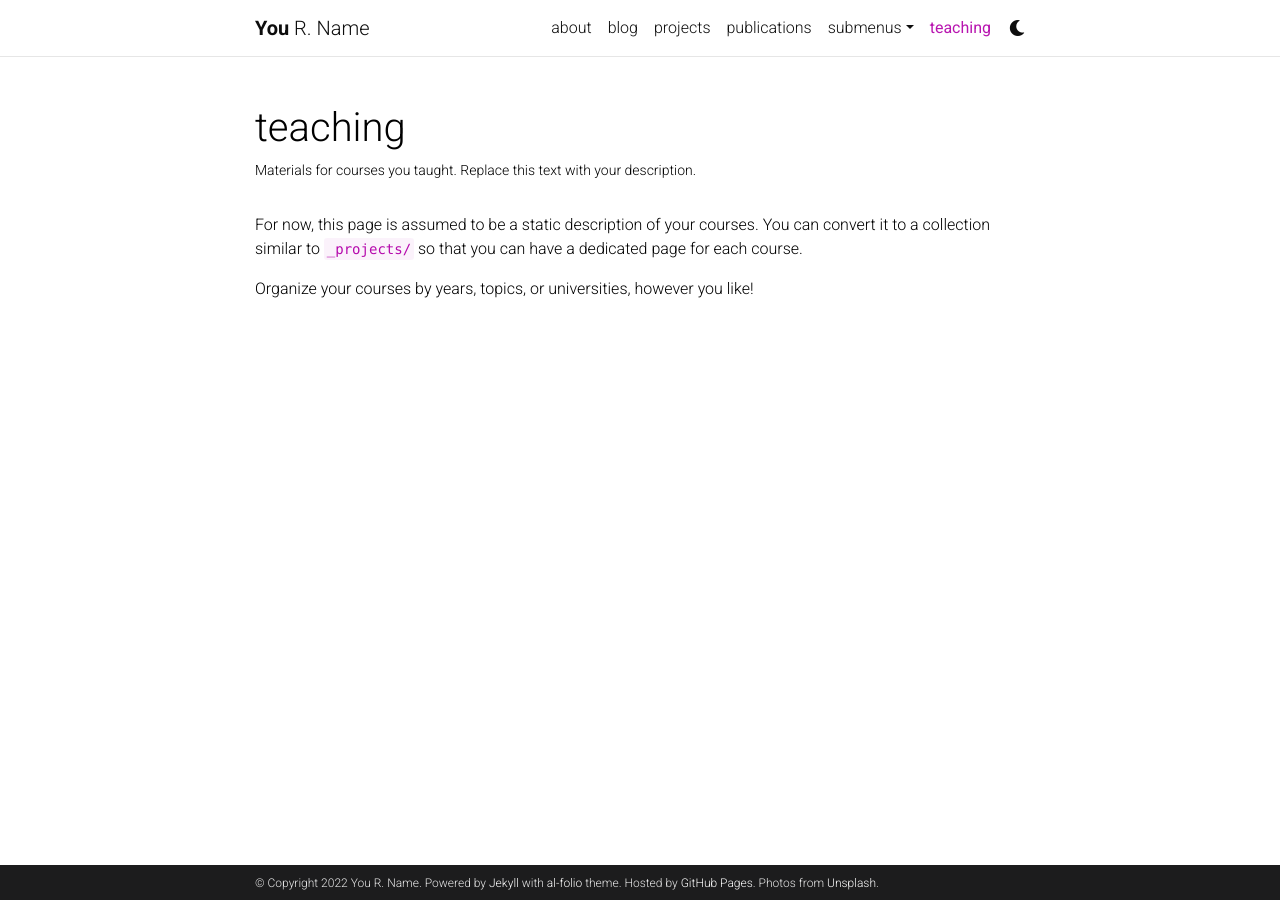
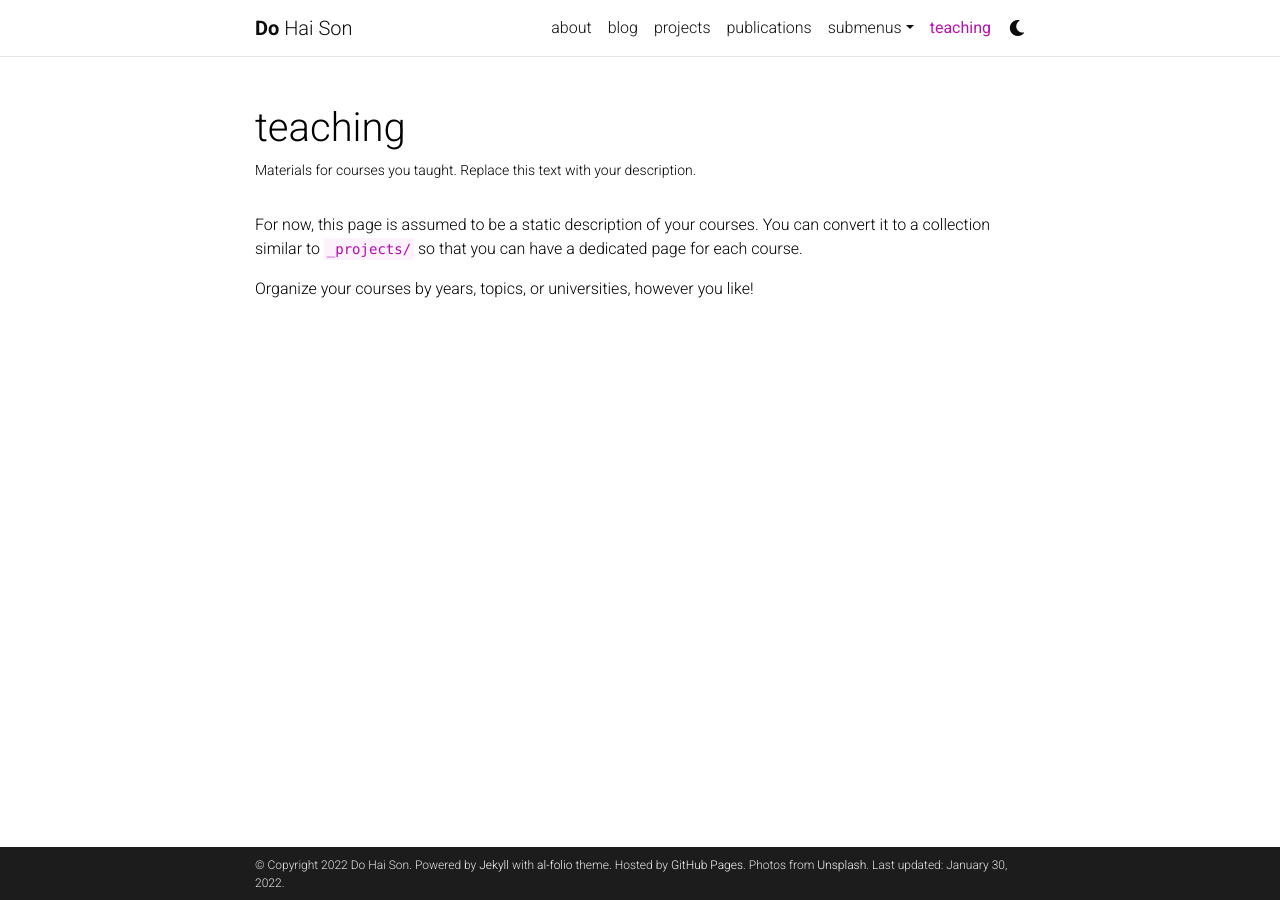
Before and after one commit to DoHaiSon/dohaison.github.io, a Jekyll site: the page built from _pages/teaching.md, in a window 1280 px wide. Built offline with Jekyll 4.4.1, drawn with Linux system fonts in a browser that asks for light colours; comment, search, counter and statistics services are not loaded; a style sheet for code colours, icons or effects is not loaded.

Commit message:
modified title

```diff
--- a/_config.yml
+++ b/_config.yml
@@ -3,10 +3,10 @@
 # -----------------------------------------------------------------------------
 
 title: blank # the website title (if blank, full name will be used instead)
-first_name: You
-middle_name: R.
-last_name: Name
-email: you@example.com
+first_name: Do
+middle_name: Hai
+last_name: Son
+email: dohaison1998@gmail.com
 description: > # the ">" symbol means to ignore newlines until "footer_text:"
   A simple, whitespace theme for academics. Based on [*folio](https://github.com/bogoli/-folio) design.
 footer_text: >
@@ -17,9 +17,9 @@
 
 lang: en # the language of your site (for example: en, fr, cn, ru, etc.)
 icon: 🔥 # the emoji used as the favicon
-url: https://alshedivat.github.io # the base hostname & protocol for your site
-baseurl: /al-folio # the subpath of your site, e.g. /blog/
-last_updated: false # set to true if you want to display last updated in the footer
+url: https://dohaison.github.io # the base hostname & protocol for your site
+baseurl:  # the subpath of your site, e.g. /blog/
+last_updated: true # set to true if you want to display last updated in the footer
 impressum_path:  # set to path to include impressum link in the footer, use the same path as permalink in a page, helps to conform with EU GDPR
 
 # -----------------------------------------------------------------------------
```
